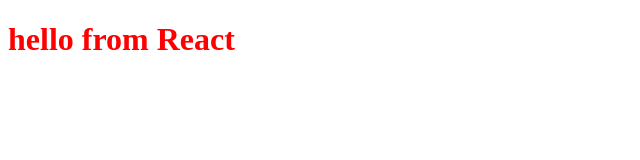
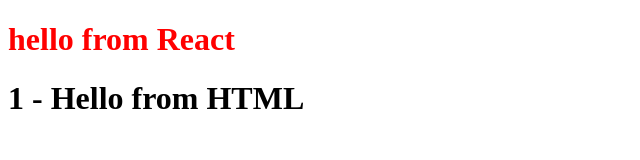
Before and after one commit to Shreyaa1310/NamasteReact, a plain HTML site: page index.html in a window 1280 px wide. Shown: the whole page, without its empty margins (0-640 px from the left). Drawn offline with nearby package versions, Linux system fonts and the light colour scheme.

Commit message:
lecture 1

```diff
--- a/index.html
+++ b/index.html
@@ -10,11 +10,55 @@
 
 <body>
     <div id="root"></div>
+    <h1>1 - Hello from HTML</h1>
+    <!-- <script>
+        const heading = document.createElement('h1');
+        heading.innerHTML = "2 - Hello from JavaScript";
+        const root = document.getElementById('root');
+        root.appendChild(heading);
+    </script> -->
     <script crossorigin src="https://unpkg.com/react@18/umd/react.development.js"></script>
     <script crossorigin src="https://unpkg.com/react-dom@18/umd/react-dom.development.js"></script>
-<script src="App.js">
+    <script src="App.js">
 
-</script>
+    </script>
 </body>
 
 </html>
+
+
+
+
+
+<!-- ● What is Emmet?
+----- It is shortcut which generates some code for u in VS Code
+----- html:5 - gives the basic code of starting   -->
+
+<!-- ● Difference between a Library and Framework?
+ ---- LIBRARY - It is prewritten code that is used to perform ceretain tasks
+ ---- FRAMEWORK - It provides a basic structure for a application or a website.
+-->
+
+
+<!-- What is CDN? Why do we use it?
+ ----- CDN is Content Delivery Network
+    is a network of interconnected servers that speeds up webpage
+    loading for data-heavy applications
+-->
+<!-- ● Why is React known as React?
+
+
+
+-->
+<!-- ● What is crossorigin in script tag?
+  ---- The crossorigin attribute in a <script> tag is used to
+     handle cross-origin requests when loading an external script.
+-->
+<!-- ● What is diference between React and ReactDOM
+
+
+
+-->
+<!-- ● What is difference between react.development.js and react.production.js files via CDN?
+
+-->
```
